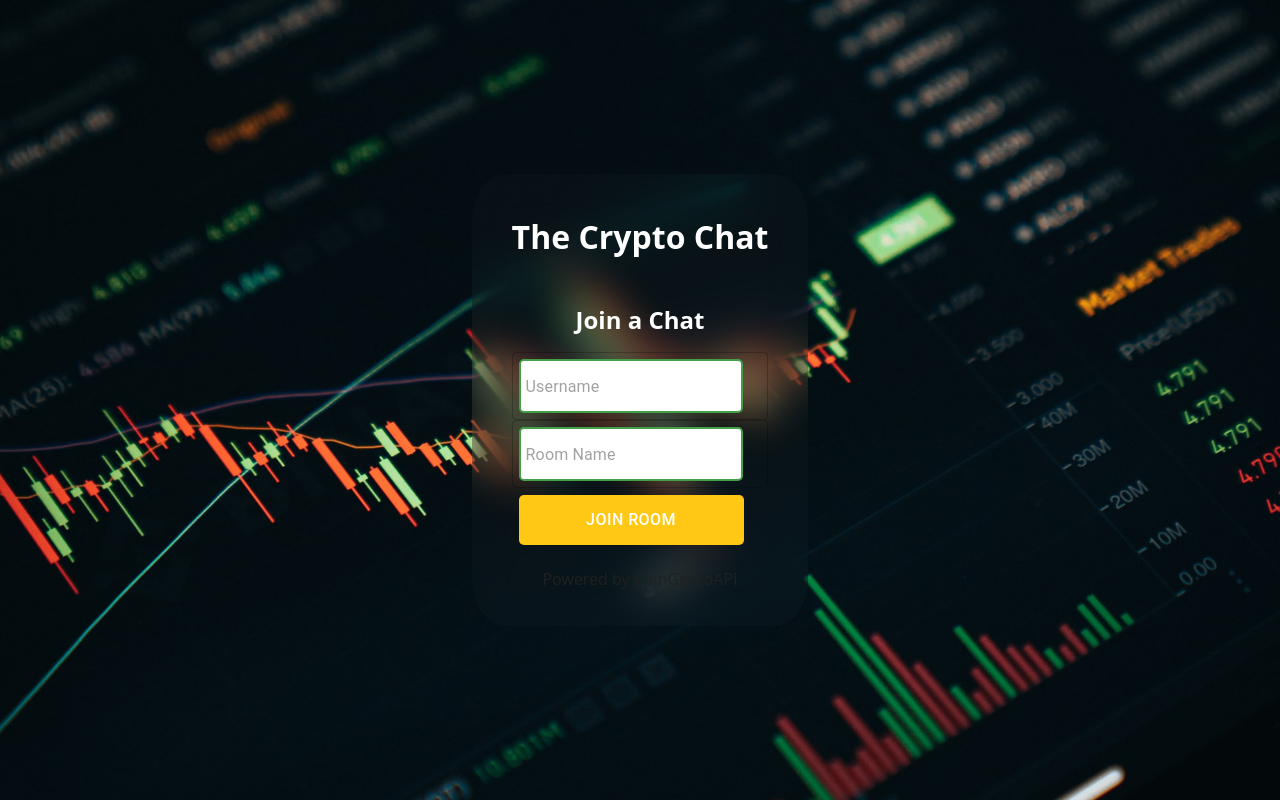
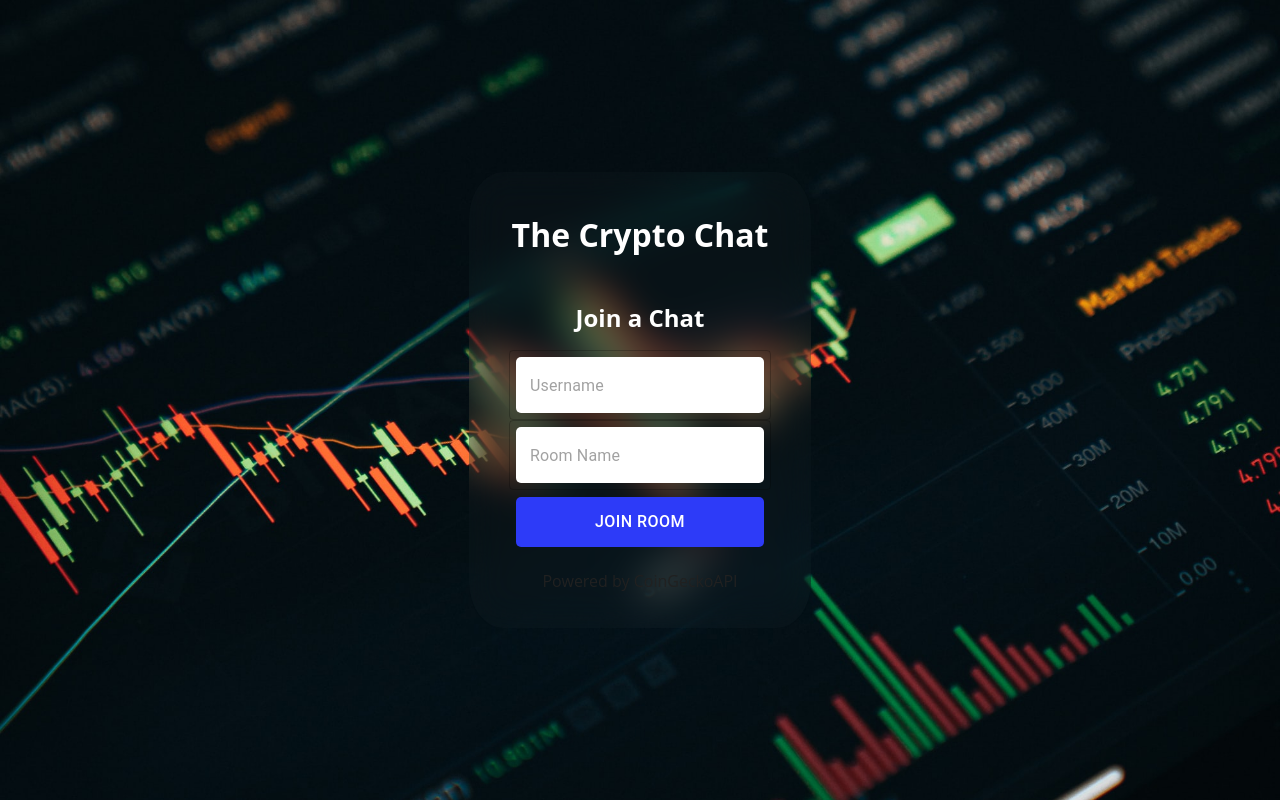
Before and after one commit to ETS-ReactNative1/chat, a React (Create React App) app in the folder client/: page / in a window 1280 px wide. Built offline with nearby package versions, Linux system fonts and the light colour scheme; no server answers.

Commit message:
fixed few things

```diff
--- a/client/src/App.css
+++ b/client/src/App.css
@@ -48,27 +48,23 @@ a{
 }
 
 .joinChatContainer input {
-  width: 210px;
-  height: 40px;
   margin: 7px;
-  border: 2px solid #43a047;
   background-color: white;
   border-radius: 5px;
-  padding: 5px;
   font-size: 16px;
 }
 
 
 
 .joinChatContainer button {
-  width: 225px;
+
   height: 50px;
   margin: 7px;
   border: none;
   border-radius: 5px;
   padding: 5px;
   font-size: 16px;
-  background: #ffc815;
+  background: #2d3bf8;
   color: #fff;
   cursor: pointer;
 }
@@ -103,7 +99,8 @@ a{
 .chat-window .chat-body {
   min-height: 90%;
   height: 200px;
-  overflow: scroll;
+  overflow-y: auto;
+  overflow-x: hidden;
   border: 1px solid #263238;
   background: rgba(255, 255, 255, 0.397);
   backdrop-filter: blur(20px);
@@ -113,8 +110,8 @@ a{
 .chat-window .chat-body .message-container {
   width: 100%;
   height: 300px;
+  overflow-x: hidden;
   overflow-y: scroll;
-  overflow-x: hidden;
 }
 
 .chat-window .chat-body .message-container::-webkit-scrollbar {
--- a/client/src/App.js
+++ b/client/src/App.js
@@ -20,6 +20,7 @@ function App() {
   //Fonction pour se connecter à une room
   const joinRoom = () => {
     if (username !== "" && room !== "" ) {
+
       let data = {
         room: room,
         username: username
```
Also changed, not shown: 1 other file (tests, documents, lock files or other folders).
